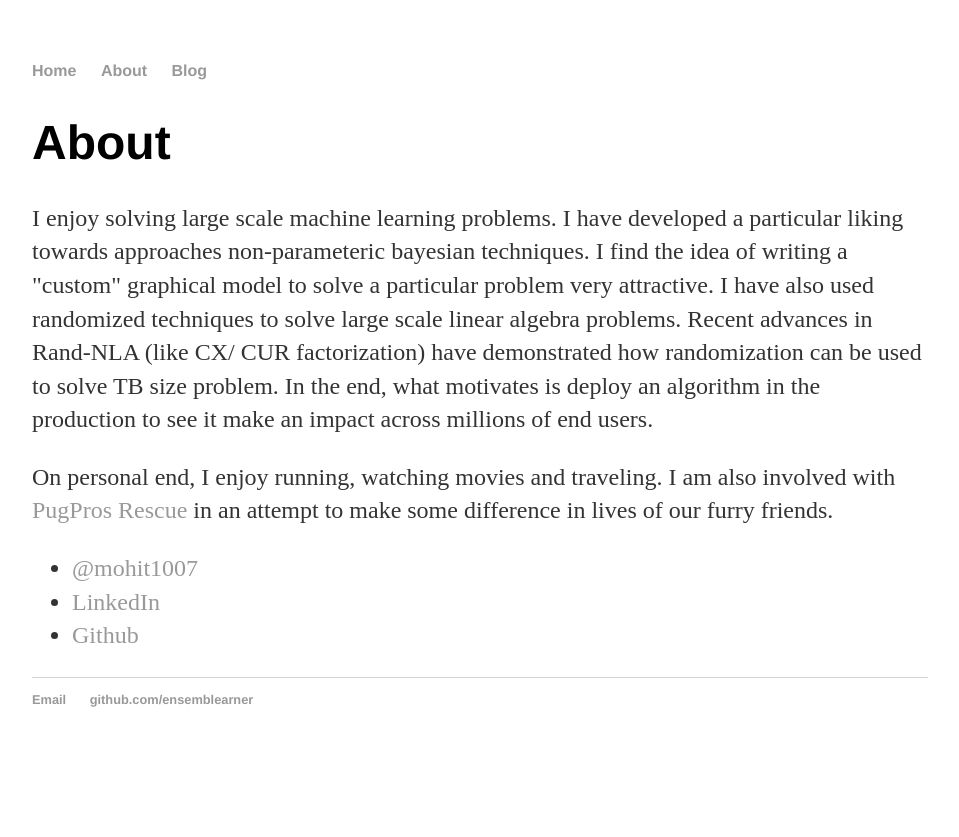
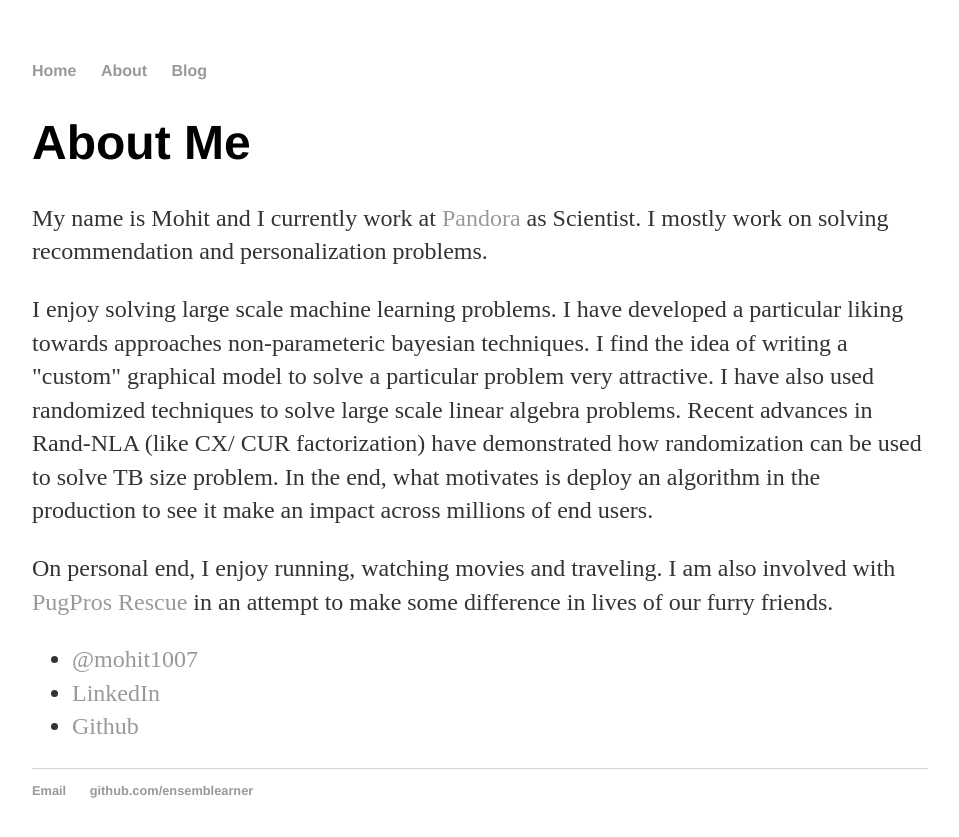
Before and after one commit to ensemblearner/ensemblearner.github.io, a Jekyll site: the page built from about/index.html, in a window 1280 px wide. Shown: the top 837 px of the page, without its empty margins (160-1119 px from the left). Built offline with Jekyll 4.4.1, drawn with Linux system fonts in a browser that asks for light colours.

Commit message:
fix about me

```diff
--- a/about/index.html
+++ b/about/index.html
@@ -4,7 +4,8 @@ title: About Mohitdeep Singh
 ---
 
 		<div class="about">
-			<h1>About</h1>
+			<h1>About Me</h1>
+			<p>My name is Mohit and I currently work at <a href="pandora.com" target="_blank">Pandora</a> as Scientist. I mostly work on solving recommendation and personalization problems.</p>
 			<p>I enjoy solving large scale machine learning problems. I have developed a particular liking towards approaches non-parameteric bayesian techniques. I find the idea of writing a "custom" graphical model to solve a particular problem very attractive. I have also used randomized techniques to solve large scale linear algebra problems. Recent advances in Rand-NLA (like CX/ CUR factorization) have demonstrated how randomization can be used to solve TB size problem. In the end, what motivates is deploy an algorithm in the production to see it make an impact across millions of end users.</p>
 			<p> On personal end, I enjoy running, watching movies and traveling. I am also involved with <a href="www.pugpros.org" target="_blank">PugPros Rescue</a> in an attempt to make some difference in lives of our furry friends.</p>
 
--- a/index.html
+++ b/index.html
@@ -4,7 +4,7 @@ title: Mohitdeep Singh
 ---
 
 		<div class="blurb">
-			<h1>Hi there, I'm Mohit!</h1>
-			<p>Thanks for visiting my personal site. To know more about me, go to<a href="/about"> about</a> section. Interested in my random ramblings, click <a href="/blog">here</a>.
+			<h1>Ramblings of stochastic mind!</h1>
+			<p>Thanks for visiting! To know more about me, go to<a href="/about"> about</a> section. Interested in my random ramblings, click <a href="/blog">here</a>.
 			</p>
 		</div>
```
